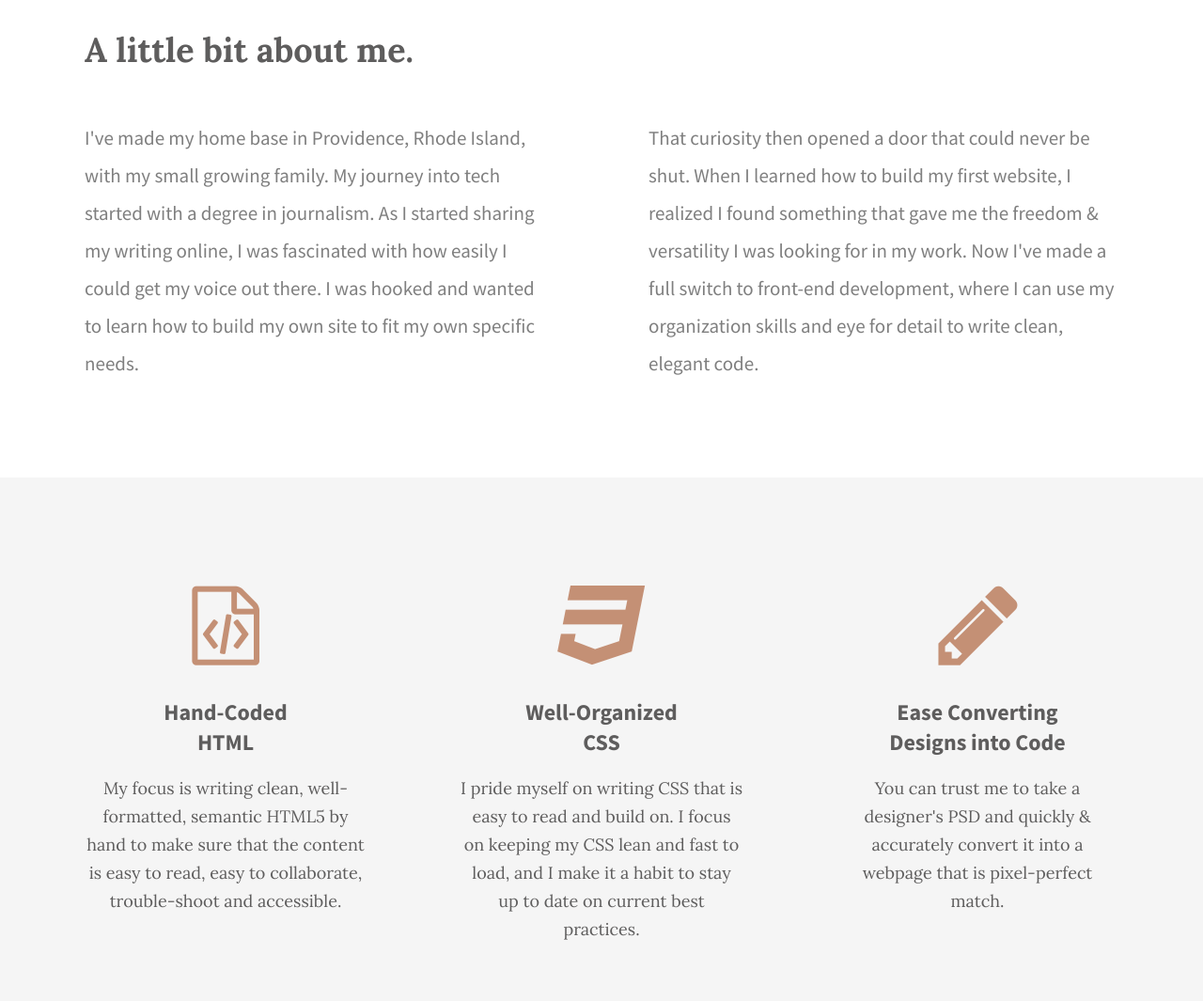
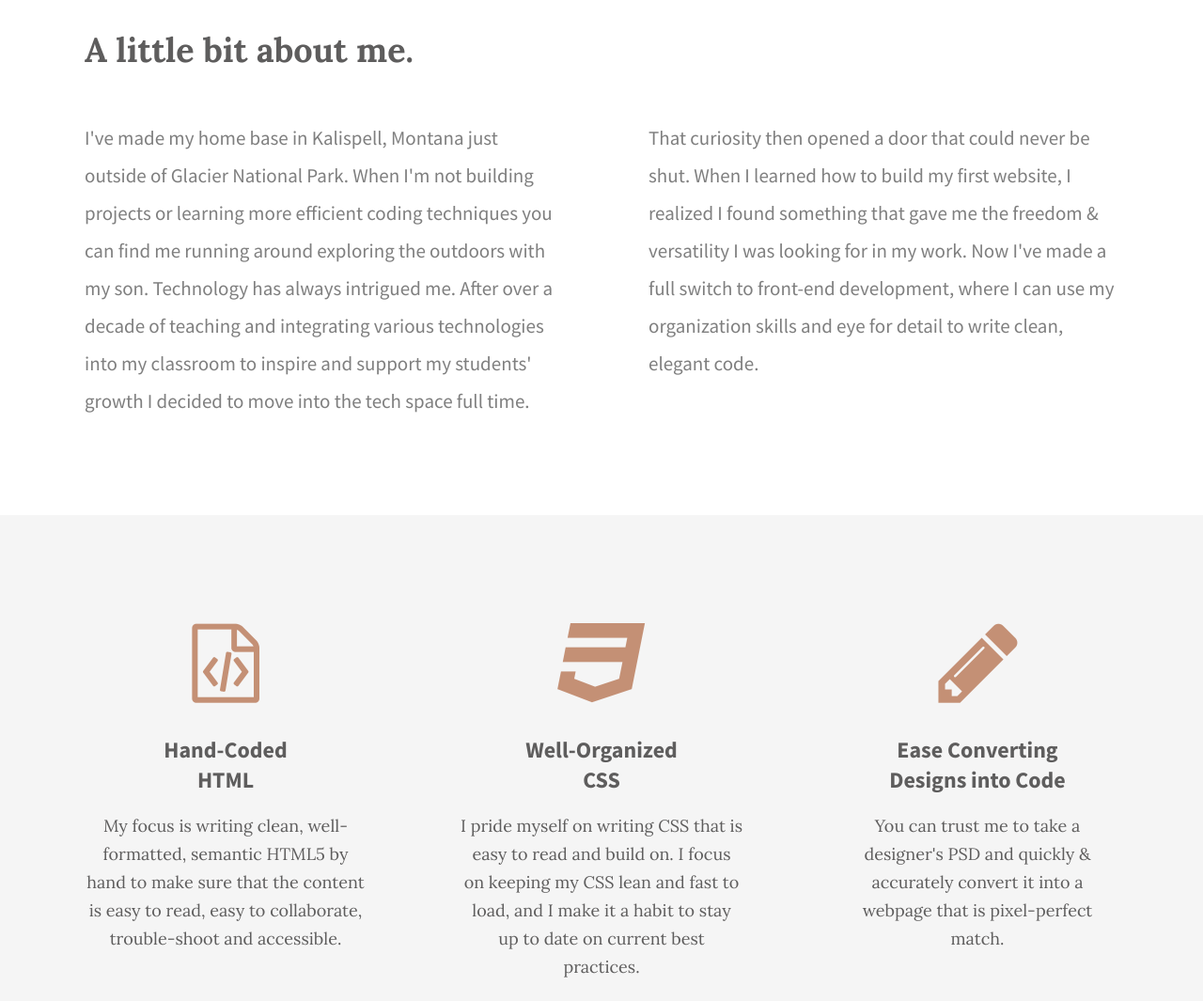
Before and after one commit to seth-knox/my-site, a plain HTML site: page index.html in a window 1280 px wide. Shown: the part 880-1945 px from the top of the page at 94% size. Drawn offline with Linux system fonts and the light colour scheme.

Commit message:
Edits to about section and repo gallery

```diff
--- a/index.html
+++ b/index.html
@@ -1,5 +1,6 @@
 <!doctype html>
 <html lang="en">
+
 <head>
     <meta charset="UTF-8">
     <title>skcode | Seth Knox</title>
@@ -38,10 +39,12 @@
             <div class="full-width">
                 <h2>A little bit about me.</h2>
                 <div class="half-width">
-                        <p>I've made my home base in Providence, Rhode Island, with my small growing family.
-                            My journey into tech started with a degree in journalism. As I started sharing my
-                            writing online, I was fascinated with how easily I could get my voice out there.
-                            I was hooked and wanted to learn how to build my own site to fit my own specific needs.</p>
+                    <p>I've made my home base in Kalispell, Montana just outside of Glacier National Park. When I'm not
+                        building projects or learning more efficient coding techniques you can find me running around
+                        exploring the outdoors with my son. Technology has always intrigued me. After over a decade of
+                        teaching and integrating various technologies into my classroom to inspire and support my
+                        students' growth I decided to move into the tech space full time.
+                    </p>
                 </div>
                 <div class="half-width">
                     <p>That curiosity then opened a door that could never be shut. When I learned how to build
@@ -88,9 +91,12 @@
                     <a href="mailto:seth.leighton.knox@gmail.com" target="_blank">seth.leighton.knox [@] gmail.com</a>
                     <h3 id="socialmedia-header">Or, find me on the interwebs</h3>
                     <ul>
-                            <li><a href="https://www.linkedin.com/in/sethlknox/" target="_blank"><img src="img/linkedin.png" alt="linkedin icon"></a></li>
-                            <li><a href="https://github.com/" target="_blank"><img src="img/github.png" alt="github icon"></a></li>
-                            <li><a href="https://www.instagram.com" target="_blank"><img src="img/instagram.png" alt="instagram icon"></a></li>
+                        <li><a href="https://www.linkedin.com/in/sethlknox/" target="_blank"><img src="img/linkedin.png"
+                                    alt="linkedin icon"></a></li>
+                        <li><a href="https://github.com/" target="_blank"><img src="img/github.png"
+                                    alt="github icon"></a></li>
+                        <li><a href="https://www.instagram.com" target="_blank"><img src="img/instagram.png"
+                                    alt="instagram icon"></a></li>
                     </ul>
                 </div>
             </div>
@@ -98,4 +104,5 @@
 
     </main>
 </body>
+
 </html>
```
Also changed, not shown: projects/index.html (+15 -3 lines), img/github-repo-gallery.png (added). Lines whose indentation alone changed are shown as unchanged.
